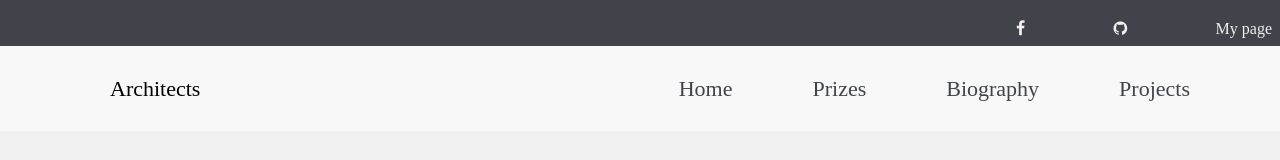
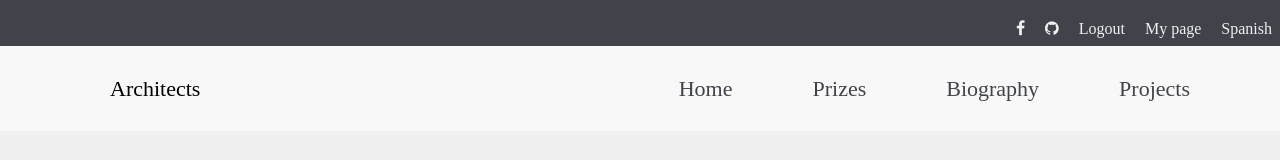
Before and after one commit to CarlosE-Feliz/Capstone, a website: page about.html in a window 1280 px wide. Shown: the top 160 px of the page. Drawn offline with Linux system fonts and the light colour scheme; a web font is replaced by a local one.

Commit message:
Update about.html

```diff
--- a/about.html
+++ b/about.html
@@ -19,7 +19,9 @@
             <section class="section-social d-flex">
                 <a href="https://www.facebook.com/carlosDwayner/"><i class="fa fa-facebook-f"></i></a>
                 <a href="https://github.com/xJokeer"><i class="fa fa-github" aria-hidden="true"></i></a>
+                <a href="">Logout</a>
                 <a href="https://xjokeer.github.io/portfolio/">My page</a>
+                <a href="">Spanish</a>
             </section>
         </div>
         <div class="nav-bar-mobile">
```
